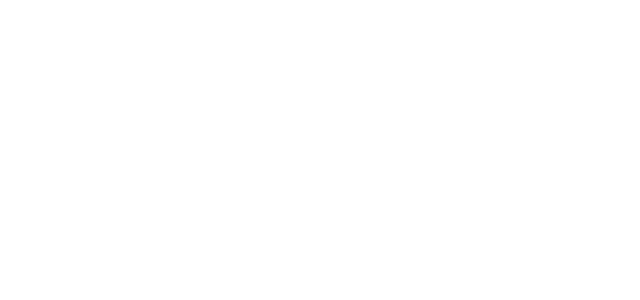
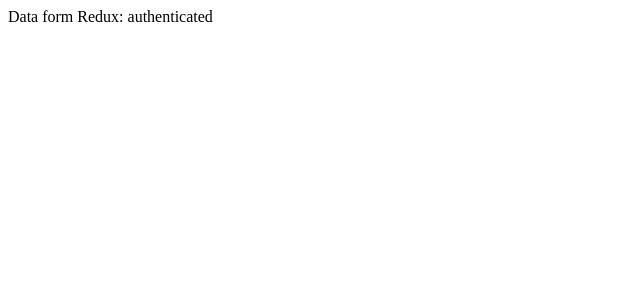
Before and after one commit to widzthedvloper/calories-tracker-frontend, a React (Create React App) app: page / in a window 1280 px wide. Shown: the top 300 px of the page, without its empty margins (0-640 px from the left). Built offline with nearby package versions, Linux system fonts and the light colour scheme.

Commit message:
Test store set up

```diff
--- a/package.json
+++ b/package.json
@@ -11,6 +11,7 @@
     "react-redux": "^7.2.5",
     "react-scripts": "4.0.3",
     "redux": "^4.1.1",
+    "redux-thunk": "^2.3.0",
     "web-vitals": "^1.1.2"
   },
   "scripts": {
--- a/src/App.js
+++ b/src/App.js
@@ -1,8 +1,19 @@
-function App() {
+/* eslint-disable react/prop-types */
+import React from 'react';
+import { connect } from 'react-redux';
+
+const mapState = (state) => ({
+  userOauth: state.user.userOauth,
+});
+
+function App({ userOauth }) {
   return (
     <div className="App">
+      Data form Redux:
+      {' '}
+      {userOauth}
     </div>
   );
 }
 
-export default App;
+export default connect(mapState)(App);
--- a/src/index.js
+++ b/src/index.js
@@ -1,13 +1,19 @@
 import React from 'react';
 import ReactDOM from 'react-dom';
+import { Provider } from 'react-redux';
 import App from './App';
 import reportWebVitals from './reportWebVitals';
+import configureStore from './store/configureStore';
+
+const store = configureStore();
 
 ReactDOM.render(
   <React.StrictMode>
-    <App />
+    <Provider store={store}>
+      <App />
+    </Provider>
   </React.StrictMode>,
-  document.getElementById('root')
+  document.getElementById('root'),
 );
 
 // If you want to start measuring performance in your app, pass a function
--- a/src/reducers/userReducer.js
+++ b/src/reducers/userReducer.js
@@ -1,5 +1,5 @@
 const initialState = {
-  userOauth: null,
+  userOauth: 'authenticated',
   foods: [],
   calories: [],
 };
--- a/src/reportWebVitals.js
+++ b/src/reportWebVitals.js
@@ -1,6 +1,8 @@
-const reportWebVitals = onPerfEntry => {
+const reportWebVitals = (onPerfEntry) => {
   if (onPerfEntry && onPerfEntry instanceof Function) {
-    import('web-vitals').then(({ getCLS, getFID, getFCP, getLCP, getTTFB }) => {
+    import('web-vitals').then(({
+      getCLS, getFID, getFCP, getLCP, getTTFB,
+    }) => {
       getCLS(onPerfEntry);
       getFID(onPerfEntry);
       getFCP(onPerfEntry);
```
Also changed, not shown: 1 other file (tests, documents, lock files or other folders).
